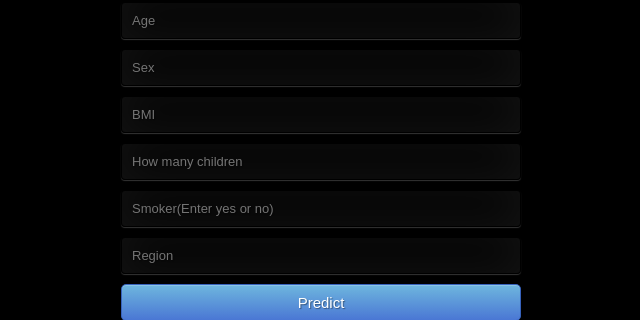
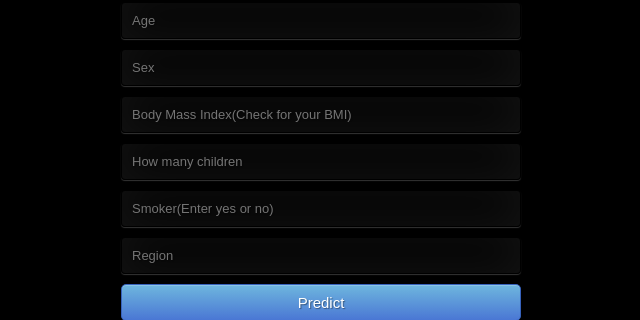
Before and after one commit to osabobo/App2, a Flask app: page / in a window 1280 px wide. Shown: the part 342-662 px from the top of the page, without its empty margins (369-1009 px from the left). Run offline with Flask 2, Linux system fonts and the light colour scheme; parts of the project's set-up code (start-up, migrations or seed data) failed here and were passed over.

Commit message:
add a file

```diff
--- a/templates/home.html
+++ b/templates/home.html
@@ -20,7 +20,7 @@
     <form action="{{ url_for('predict')}}"method="POST">
       <input type="text" name="age" placeholder="Age" required="required" /><br>
     	<input type="text" name="sex" placeholder="Sex" required="required" /><br>
-        <input type="text" name="bmi" placeholder="BMI" required="required" /><br>
+        <input type="text" name="bmi" placeholder="Body Mass Index(Check for your BMI)" required="required" /><br>
         <input type="text" name="children" placeholder="How many children" required="required" /><br>
         <input type="text" name="smoker" placeholder="Smoker(Enter yes or no)" required="required" />
 
```
